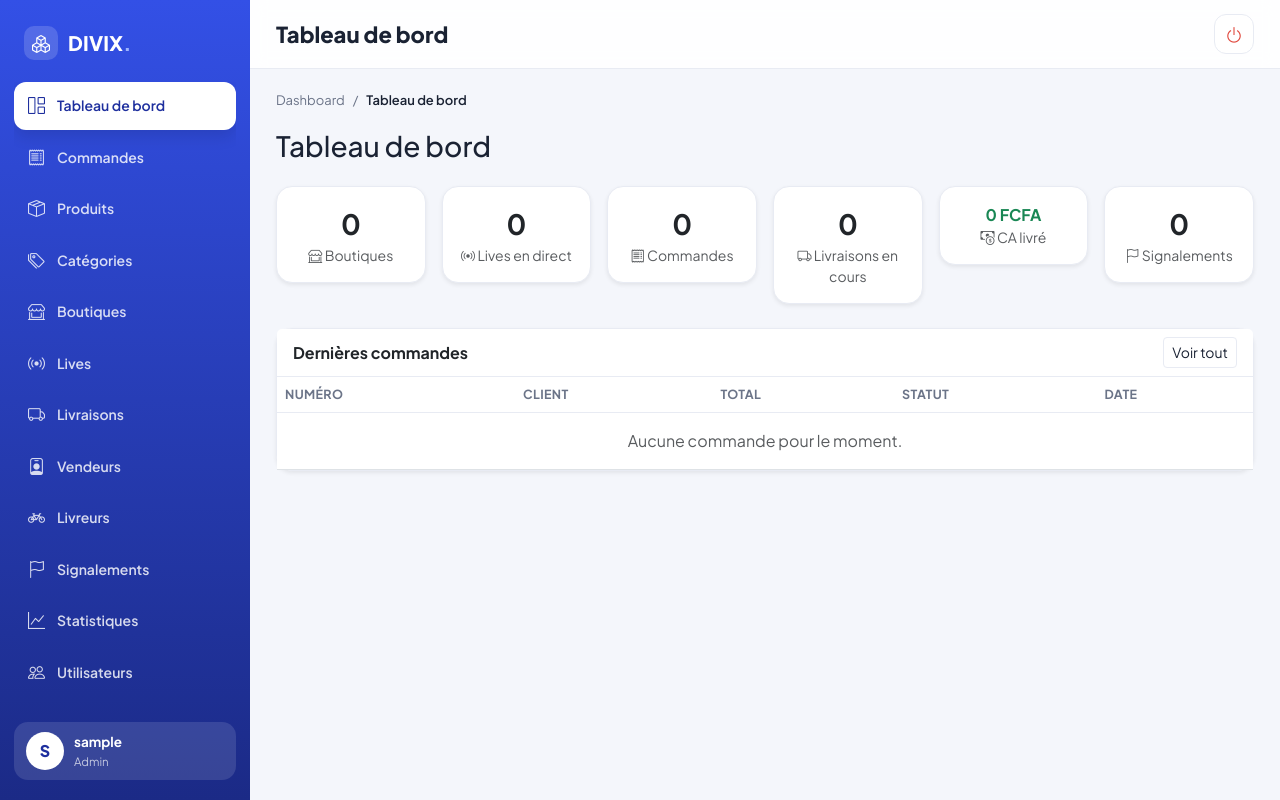
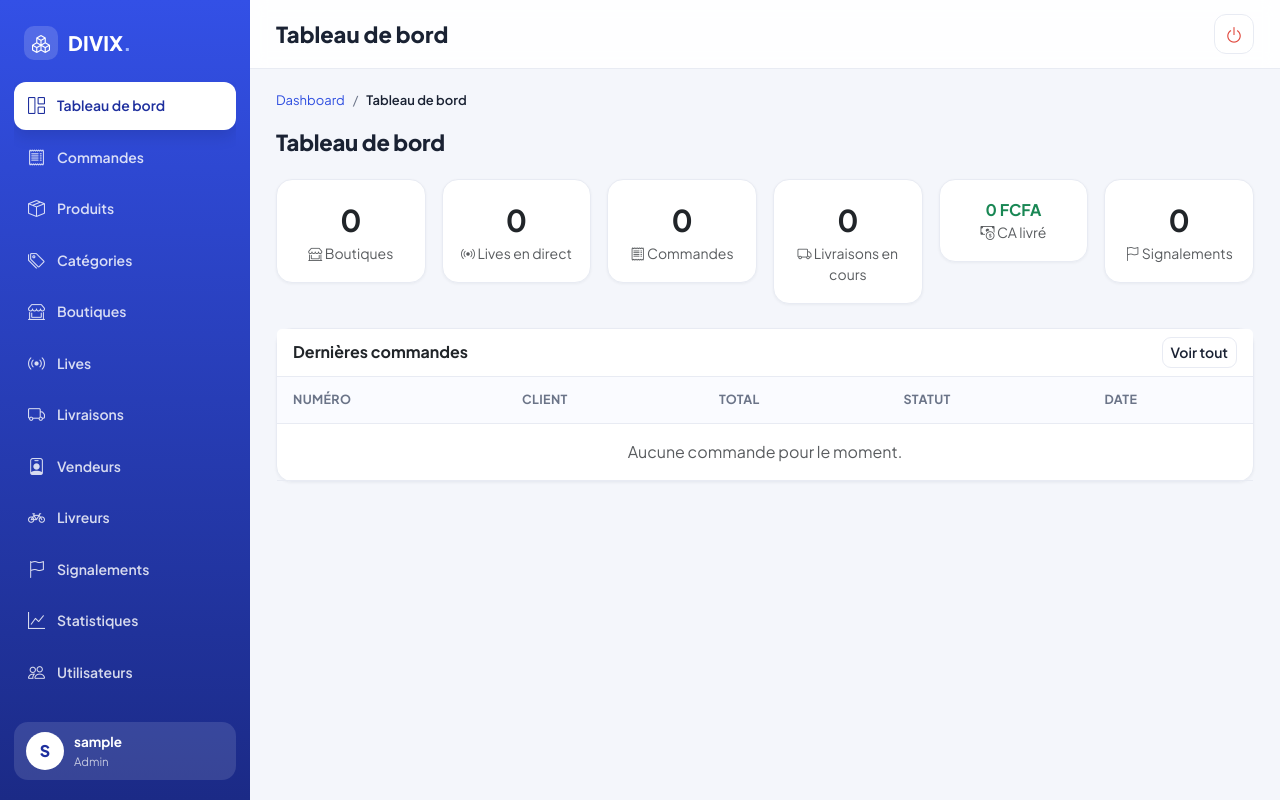
Before and after one commit to 02konan/Adminmobile, a Flask app: page / in a window 1280 px wide. Run offline with Flask 3, Linux system fonts and the light colour scheme; the visitor is signed in with stand-in values (Sample User, id 1); data that the repository does not hold is empty.

Commit message:
style(ui): thème global appliqué à toutes les pages du back-office
Harmonise partout (sans réécrire chaque template) : en-têtes de page,
boutons, formulaires (radius + focus bleu), cartes, tableaux (lignes,
survol, en-têtes), badges Bootstrap en pastilles douces, listes, alertes
et menus — pour que toutes les pages adoptent le style de la maquette.

Co-Authored-By: Claude Opus 4.8 <noreply@anthropic.com>
Claude-Session: https://claude.ai/code/session_01Grs9jETHFXYx1dh7fPjB8s

```diff
--- a/app/static/css/custom.css
+++ b/app/static/css/custom.css
@@ -189,3 +189,68 @@ a{color:var(--brand);}
   .menu-toggle{display:block;}
   .sidebar-backdrop.show{display:block;}
 }
+
+/* ============================================================
+   Harmonisation GLOBALE — toutes les pages du back-office
+   ============================================================ */
+
+/* En-têtes de page */
+.admin-content h1,
+.admin-content .h3{font-weight:800;letter-spacing:-.01em;color:var(--ink);}
+.admin-content h1.h3{font-size:22px;}
+
+/* Boutons */
+.btn{border-radius:11px;font-weight:600;}
+.btn-sm{border-radius:9px;}
+.btn-success{background:var(--ok);border-color:var(--ok);}
+.btn-success:hover{filter:brightness(.94);}
+.btn-warning{background:var(--warn);border-color:var(--warn);color:#fff;}
+.btn-warning:hover{filter:brightness(.94);color:#fff;}
+.btn-danger{background:var(--danger);border-color:var(--danger);}
+.btn-outline-danger{color:var(--danger);border-color:var(--danger);}
+.btn-outline-primary{color:var(--brand);border-color:var(--brand);}
+
+/* Formulaires */
+.form-control,.form-select{
+  border-radius:11px;border:1px solid var(--line);
+  padding:.55rem .8rem;font-size:14px;
+}
+.form-control:focus,.form-select:focus{
+  border-color:var(--brand);box-shadow:0 0 0 3px rgba(47,79,224,.15);
+}
+.form-label{font-weight:600;font-size:13px;color:var(--muted);}
+
+/* Cartes */
+.card{background:#fff;}
+.card-body{padding:18px;}
+.card.shadow-sm{box-shadow:0 1px 3px rgba(20,30,60,.05)!important;}
+.card.text-center .fs-3{font-size:30px!important;font-weight:800;}
+
+/* Tableaux */
+.table{--bs-table-bg:transparent;margin-bottom:0;}
+.table > :not(caption) > * > *{padding:.85rem 1rem;border-bottom-color:var(--line);}
+.table thead th{background:#fafbff;}
+.table-hover > tbody > tr:hover > *{background-color:#f5f8ff;}
+.table code{color:var(--brand);background:rgba(47,79,224,.08);padding:2px 6px;border-radius:6px;}
+
+/* Badges Bootstrap -> pilules douces et cohérentes */
+.badge{border-radius:20px;font-weight:700;padding:.4em .75em;}
+.badge.text-bg-success{background:rgba(31,168,99,.15)!important;color:var(--ok)!important;}
+.badge.text-bg-warning{background:rgba(232,145,43,.16)!important;color:var(--warn)!important;}
+.badge.text-bg-danger{background:rgba(224,72,61,.15)!important;color:var(--danger)!important;}
+.badge.text-bg-secondary{background:#eef1f8!important;color:var(--muted)!important;}
+.badge.text-bg-info{background:rgba(47,79,224,.13)!important;color:var(--brand)!important;}
+.badge.text-bg-primary{background:rgba(47,79,224,.13)!important;color:var(--brand)!important;}
+.badge.text-bg-light{background:#eef1f8!important;color:var(--ink)!important;}
+
+/* Listes / dl / alertes / dropdowns */
+.list-group-item{border-color:var(--line);}
+dl.row dt{color:var(--muted);font-weight:600;}
+.alert{border-radius:12px;border:none;}
+.alert-success{background:rgba(31,168,99,.12);color:#12703f;}
+.alert-danger{background:rgba(224,72,61,.12);color:#a5271d;}
+.alert-warning{background:rgba(232,145,43,.14);color:#8a5410;}
+.dropdown-menu{border-radius:12px;border:1px solid var(--line);box-shadow:0 10px 30px rgba(20,30,60,.12);}
+
+/* Liens de la zone de contenu (hors sidebar) */
+.admin-content a:not(.btn):not(.nav-link):not(.dropdown-item){color:var(--brand);}
```
